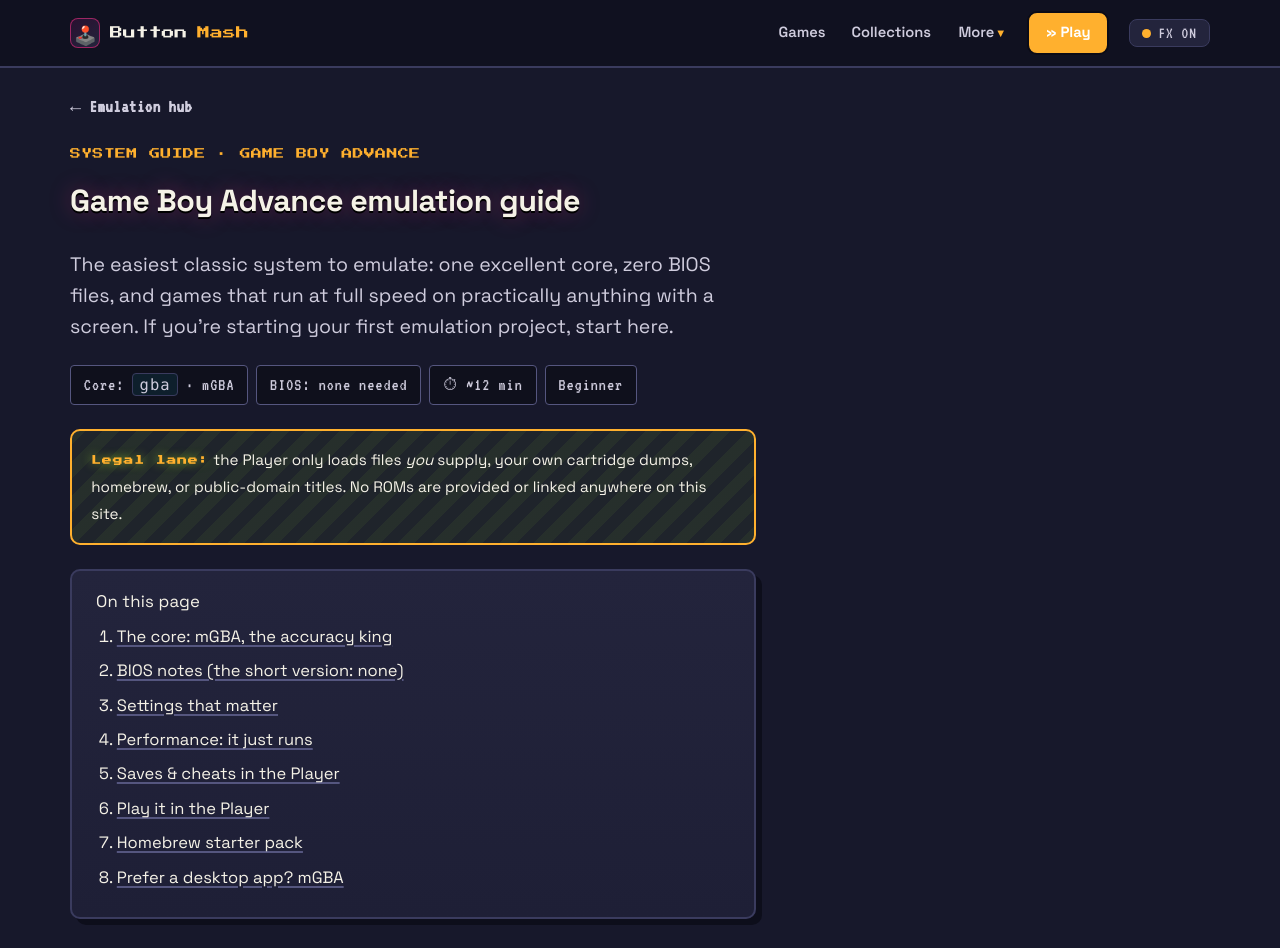
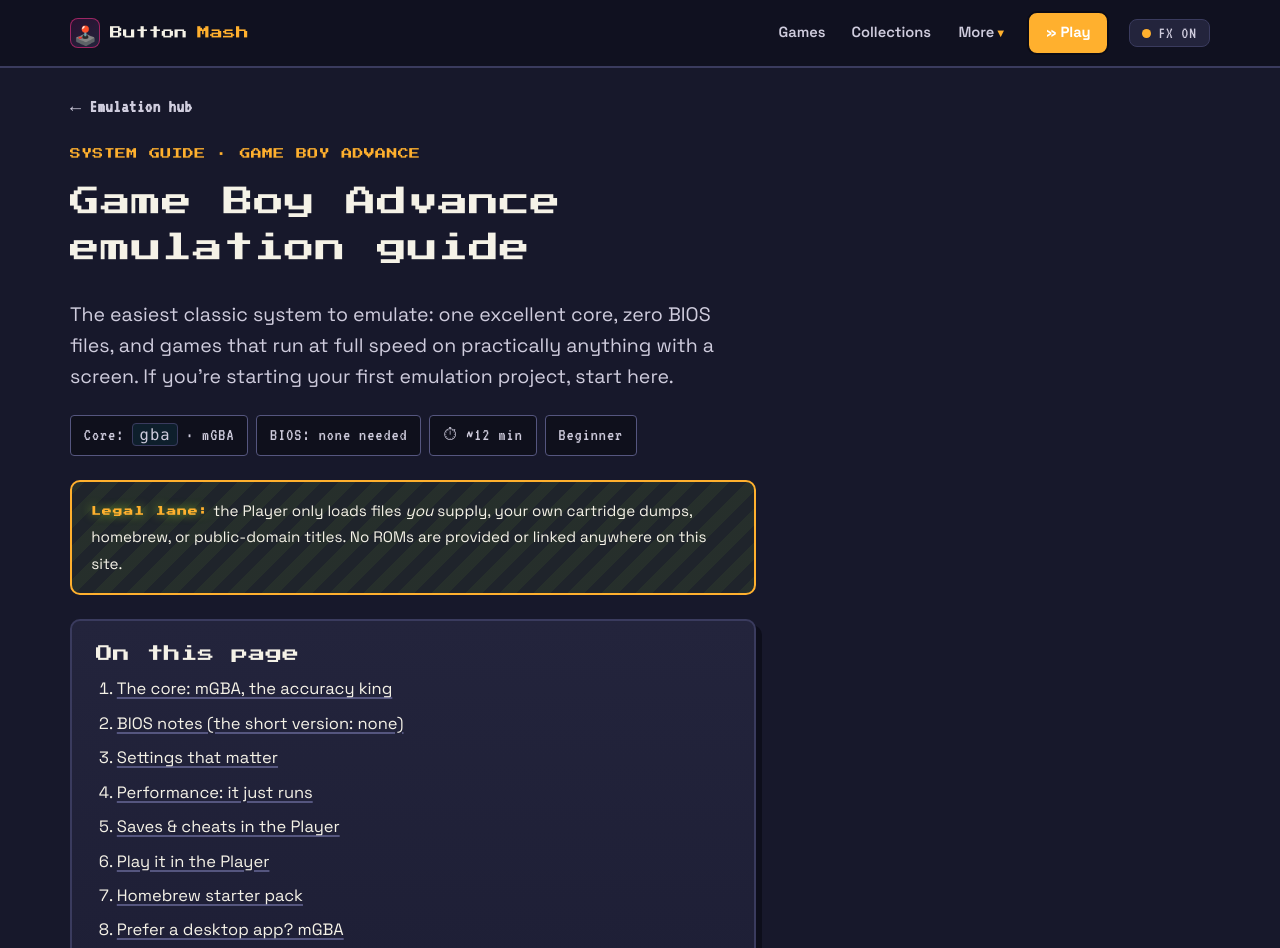
Before and after one commit to astercast/button-mash, a plain HTML site: page guides/gba.html in a window 1280 px wide. Shown: the top 948 px of the page. Drawn offline with Linux system fonts and the light colour scheme.

Commit message:
R23 fix (QA79): guide hub headlines take the pixel face; frosted header struck
Guide hub: redesign.css set .guide-page h1 + .guide-section h2 in
Space Grotesk at 0,1,1 and components.css did the same to .toc h2,
outranking cabinet.css's plain h1/h2 pixel rule — the hub's
headlines computed Grotesk on the render. cabinet.css now carries
matched/raised-specificity pixel rules for those three; body/data
text stays Grotesk.

Header: layout.css carried backdrop-filter: blur(10px) on
.site-header and cabinet.css never struck it. Blur removed at the
source and cabinet.css now sets backdrop-filter: none on the
header; the computed header is the solid flat twilight ground
(rgb(16,17,32)) with legible text in the scrolled state.

```diff
--- a/assets/css/cabinet.css
+++ b/assets/css/cabinet.css
@@ -56,6 +56,8 @@ main::before { content: none; }
   background: var(--bg-2);
   border-bottom: 2px solid var(--edge);
   border-image: none;
+  backdrop-filter: none;
+  -webkit-backdrop-filter: none;
 }
 .brand { text-shadow: none; }
 .brand em { color: var(--accent); text-shadow: none; }
@@ -417,3 +419,33 @@ div:has(> table.remap-table) { overflow-x: auto; }
   .grid.cols-2, .grid.cols-3, .grid.cols-4 { grid-template-columns: 1fr; }
   .kids-grid { grid-template-columns: 1fr; }
 }
+
+/* ============================================================
+   R23 FIX (QA round 79): two survivors of the cabinet pass.
+   (1) Guide headlines: redesign.css set .guide-page h1 and
+   .guide-section h2 in the body face at specificity 0,1,1, and
+   components.css did the same to .toc h2 — each outranking this
+   sheet's plain h1/h2 pixel rule (0,0,1), so the guide hub's
+   headlines computed Space Grotesk on the render. Matched /
+   raised specificity here, same remedy as the home H1 fix.
+   Body and data text on the hub stays Space Grotesk.
+   (2) The frost survivor: layout.css carried
+   backdrop-filter: blur(10px) on .site-header and this sheet's
+   header rule never struck it; the blur is removed at the
+   source in layout.css and struck here as well.
+   ============================================================ */
+.guide-page h1 {
+  font-family: var(--font-pixel);
+  font-weight: 400;
+  letter-spacing: .01em;
+  line-height: 1.5;
+  text-shadow: none;
+}
+.guide-page .guide-section h2,
+.guide-page .toc h2 {
+  font-family: var(--font-pixel);
+  font-weight: 400;
+  letter-spacing: .01em;
+  line-height: 1.5;
+  text-shadow: none;
+}
--- a/assets/css/layout.css
+++ b/assets/css/layout.css
@@ -15,7 +15,6 @@
   top: 0;
   z-index: 100;
   background: rgba(7, 7, 15, 0.94);
-  backdrop-filter: blur(10px);
   border-bottom: 3px solid var(--edge-bright);
 }
 /* Chase-light bulb strip along the header's bottom edge */
```
